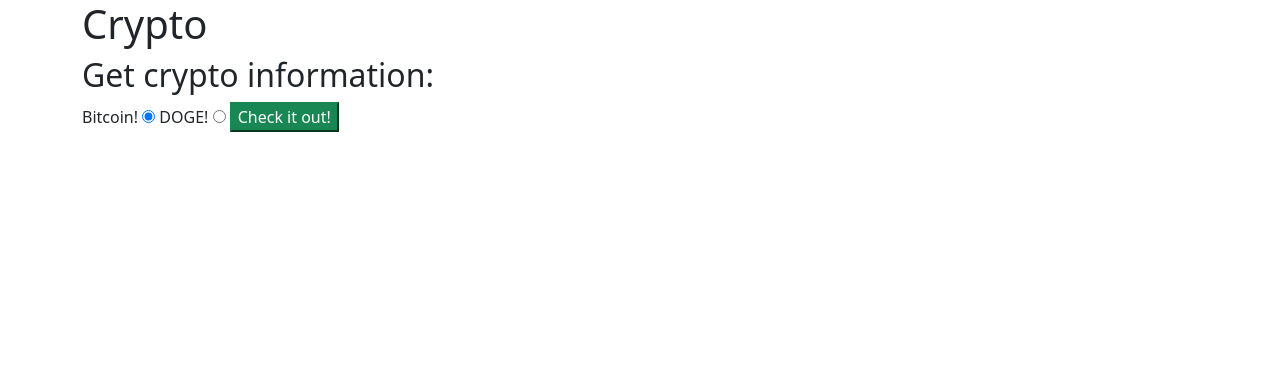
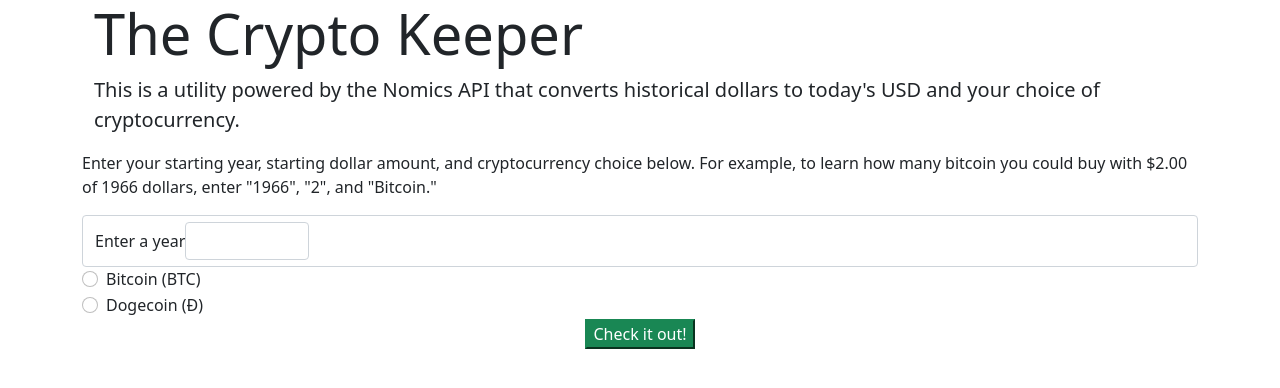
Before and after one commit to mrunderoad/2day-API-project, a website built with webpack: page src/index.html in a window 1280 px wide. Built offline with nearby package versions, Linux system fonts and the light colour scheme.

Commit message:
building out UI in progress
Co-authored-by: Matt Eilar <meilar@gmail.com>

```diff
--- a/src/index.html
+++ b/src/index.html
@@ -5,15 +5,38 @@
 </head>
 <body>
   <div class="container">
-    <div class="jumbotron">
-      <h1>Crypto</h1>
+    <div class="jumbotron jumbotron-fluid">
+      <div class="container">
+        <h1 class="display-4">The Crypto Keeper</h1>
+        <p class="lead">This is a utility powered by the Nomics API that converts historical dollars to today's USD and your choice of cryptocurrency.</p>
+      </div>
     </div>
-    <h2>Get crypto information:</h2>
-    <label for="bitcoin">Bitcoin!</label>
-    <input type="radio" id="bitcoin" name="coin" value="BTC" checked>
-    <label for="dogecoin">DOGE!</label>
-    <input type="radio" id="dogecoin" name="coin" value="DOGE">
-    <button class="btn-success" id="checkCrypto">Check it out!</button>
+    <div class="input-area">
+      <p>Enter your starting year, starting dollar amount, and cryptocurrency choice below. For example, to learn how many bitcoin you could buy with $2.00 of 1966 dollars, enter "1966", "2", and "Bitcoin."</p>
+      <form>
+        <div class="form-group">
+          <label class="form-control" for="user-date">Enter a year<label>
+          <input class="form-control" type="number" name="user-date" id="user-date" min="1900" max="2021">
+        </div>
+        <div class="form-group">
+          <div class="form-check">
+            <input class="form-check-input" type="radio" name="coin" id="bitcoin" value="bitcoin">
+            <label class="form-check-label" for="bitcoin" checked>
+              Bitcoin (BTC)
+            </label>
+          </div>
+          <div class="form-check">
+            <input class="form-check-input" type="radio" name="coin" id="doge" value="DOGE">
+            <label class="form-check-label" for="doge">
+              Dogecoin (Ɖ)
+            </label>
+          </div>
+        </div>
+      </form>
+      <div class="text-center">
+        <button class="btn-success" id="checkCrypto">Check it out!</button>
+      </div>
+    </div>
     <div class="showCoin"></div>
     <div class="showErrors"></div>
   </div>
```
